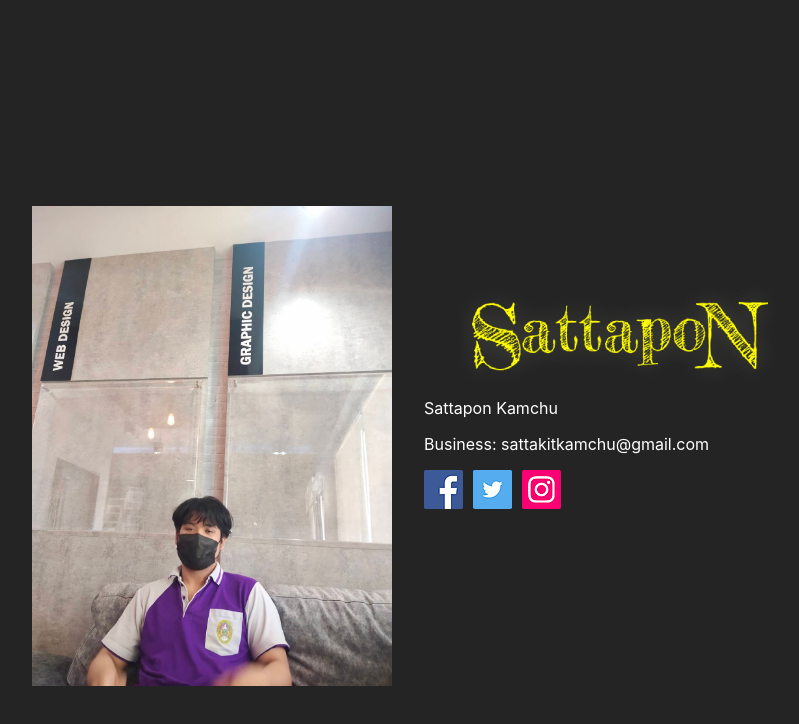
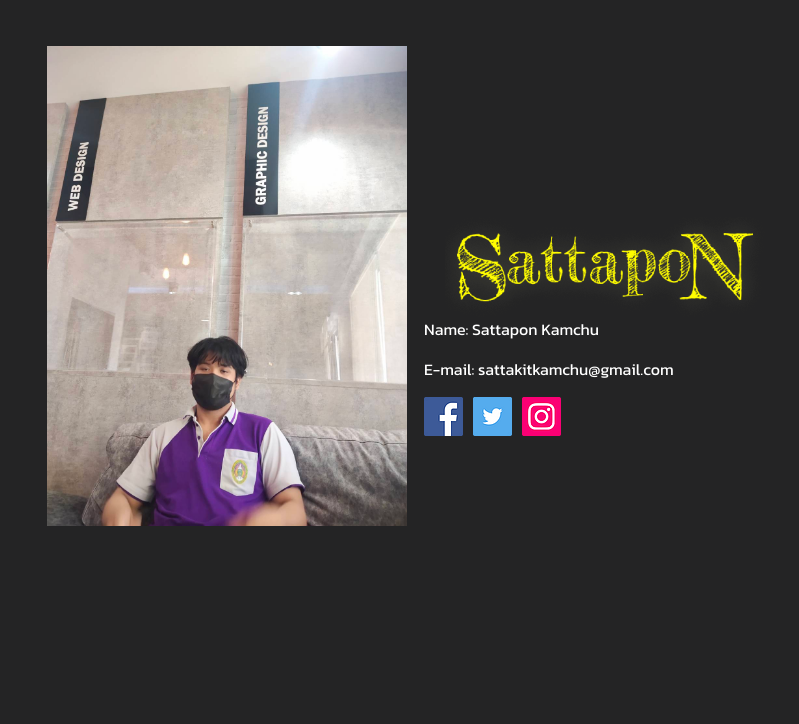
Before and after one commit to sattakitz/me-project, a React (Create React App) app: page / in a window 1280 px wide. Shown: the top 724 px of the page, without its empty margins (224-1023 px from the left). Built offline with nearby package versions, Linux system fonts and the light colour scheme.

Commit message:
update what?

```diff
--- a/public/index.html
+++ b/public/index.html
@@ -2,7 +2,10 @@
 <html lang="en">
 
 <head>
+    <title>My Portflio SattapoN</title>
     <meta charset="utf-8" />
+    <meta name="description" content="789bet นำเสนอผลิตภัณฑ์ คาสิโนสด สล็อตออนไลน์ เดิมพันกีฬา เกมยิงปลา และอื่นๆอีกมากมาย อย่างครบวงจร" />
+    <meta name="keywords" content="789bet" />
     <link rel="icon" href="%PUBLIC_URL%/favicon.ico" />
     <meta name="viewport" content="width=device-width, initial-scale=1" />
     <meta name="theme-color" content="#000000" />
@@ -22,7 +25,10 @@
       work correctly both with client-side routing and a non-root public URL.
       Learn how to configure a non-root public URL by running `npm run build`.
     -->
-    <title>SattapoN</title>
+
+    <link href="https://fonts.googleapis.com/css2?family=Kanit:wght@100;200;300;400;500;600;700;800;900&display=swap" rel="stylesheet" />
+    <link rel="stylesheet" href="https://cdnjs.cloudflare.com/ajax/libs/font-awesome/5.13.0/css/all.min.css" />
+    <link href="https://cdn.jsdelivr.net/npm/bootstrap@5.0.2/dist/css/bootstrap.min.css" rel="stylesheet" integrity="sha384-EVSTQN3/azprG1Anm3QDgpJLIm9Nao0Yz1ztcQTwFspd3yD65VohhpuuCOmLASjC" crossorigin="anonymous" />
 </head>
 
 <body>
@@ -38,6 +44,8 @@
       To begin the development, run `npm start` or `yarn start`.
       To create a production bundle, use `npm run build` or `yarn build`.
     -->
+
+    <script src="https://cdn.jsdelivr.net/npm/bootstrap@5.0.2/dist/js/bootstrap.bundle.min.js" integrity="sha384-MrcW6ZMFYlzcLA8Nl+NtUVF0sA7MsXsP1UyJoMp4YLEuNSfAP+JcXn/tWtIaxVXM" crossorigin="anonymous"></script>
 </body>
 
 </html>
--- a/src/App.css
+++ b/src/App.css
@@ -1,4 +1,4 @@
-.App {
+.container-fluid {
     text-align: start;
     background-color: #242425;
     height: 100vh;
@@ -14,13 +14,8 @@
     justify-content: center;
     font-size: calc(20px + 2vmin);
     color: white;
-    font-family: 'Lucida Sans', 'Lucida Sans Regular', 'Lucida Grande', 'Lucida Sans Unicode', Geneva, Verdana, sans-serif;
+    font-family: "Kanit", sans-serif !important;
 }
-
-/*
-.App-link {
-    color: #61dafb;
-} */
 
 .App-logo {
     justify-content: center;
@@ -43,3 +38,10 @@
 .item-img {
     margin: auto;
 }
+
+@media (max-width: 992px) {
+    .app-grid {
+    display: flex !important;
+    flex-direction: column;
+}
+}
--- a/src/App.js
+++ b/src/App.js
@@ -1,14 +1,11 @@
-import Profileinfo from './components/Profileinfo';
+import Profileinfo from "./components/Profileinfo";
 
-import './App.css';
+import "./App.css";
 
 function App() {
   return (
-    <div className="App">
-      <header className="App-header">
-
-      </header>
-      <div className="app-grid">
+    <div className="container-fluid">
+      <div className="app-grid align-items-center">
         <div className="item-img">
           <img src="/me.jpg" className="App-logo" alt="logo" />
         </div>
--- a/src/components/Profileinfo.css
+++ b/src/components/Profileinfo.css
@@ -1,3 +1,9 @@
+@media (max-width: 992px) {
+    .myprofile{
+        margin-top: 20px !important;
+    }
+
+}
 .myprofile {
     text-align: center;
     font-size: 50px;
@@ -22,10 +28,10 @@
 }
 
 .myname {
-    color: white;
+    color: #fff;
     margin-top: auto;
 }
 
 .myemail {
-    color: white;
+    color: #fff;
 }
--- a/src/components/Profileinfo.js
+++ b/src/components/Profileinfo.js
@@ -10,12 +10,12 @@ function Profileinfo() {
             </div>
             <div >
                 <p className="myname">
-                    Sattapon Kamchu
+                   Name: Sattapon Kamchu
             </p>
             </div>
             <div className="myemail">
                 <p>
-                    Business: sattakitkamchu@gmail.com
+                    E-mail: sattakitkamchu@gmail.com
                 </p>
             </div>
             <div className="mysocial">
--- a/src/index.css
+++ b/src/index.css
@@ -1,6 +1,6 @@
 body {
   margin: 0;
-  font-family: -apple-system, BlinkMacSystemFont, 'Segoe UI', 'Roboto', 'Oxygen', 'Ubuntu', 'Cantarell', 'Fira Sans', 'Droid Sans', 'Helvetica Neue', sans-serif;
+  font-family: "Kanit", sans-serif;
   -webkit-font-smoothing: antialiased;
   -moz-osx-font-smoothing: grayscale;
 }
```
Also changed, not shown: 1 other file (tests, documents, lock files or other folders).
